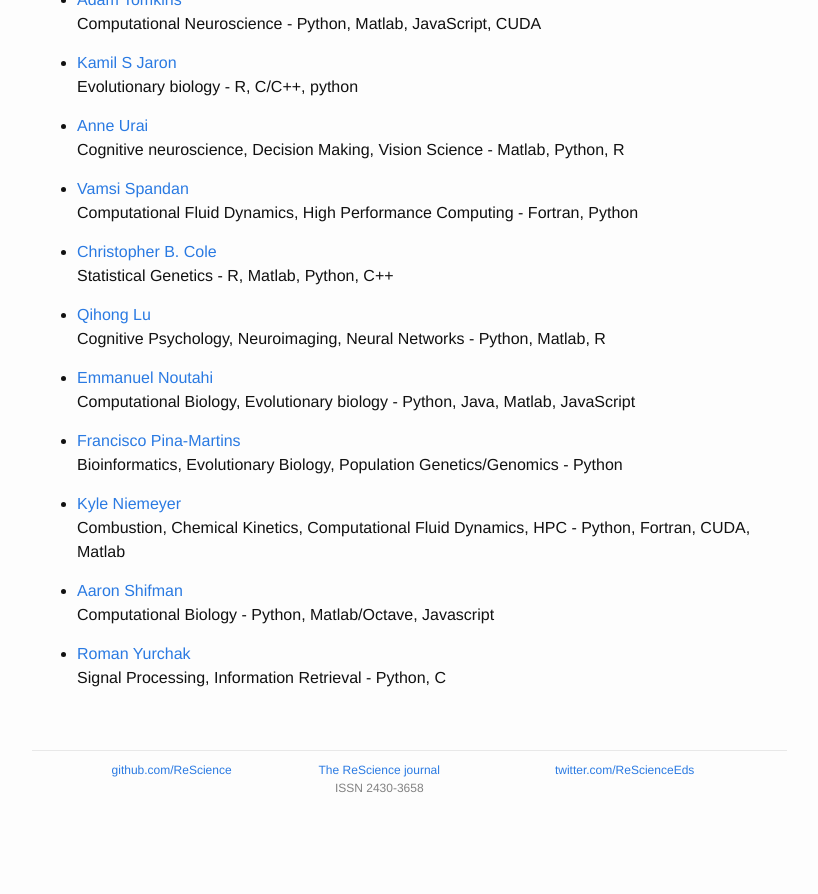
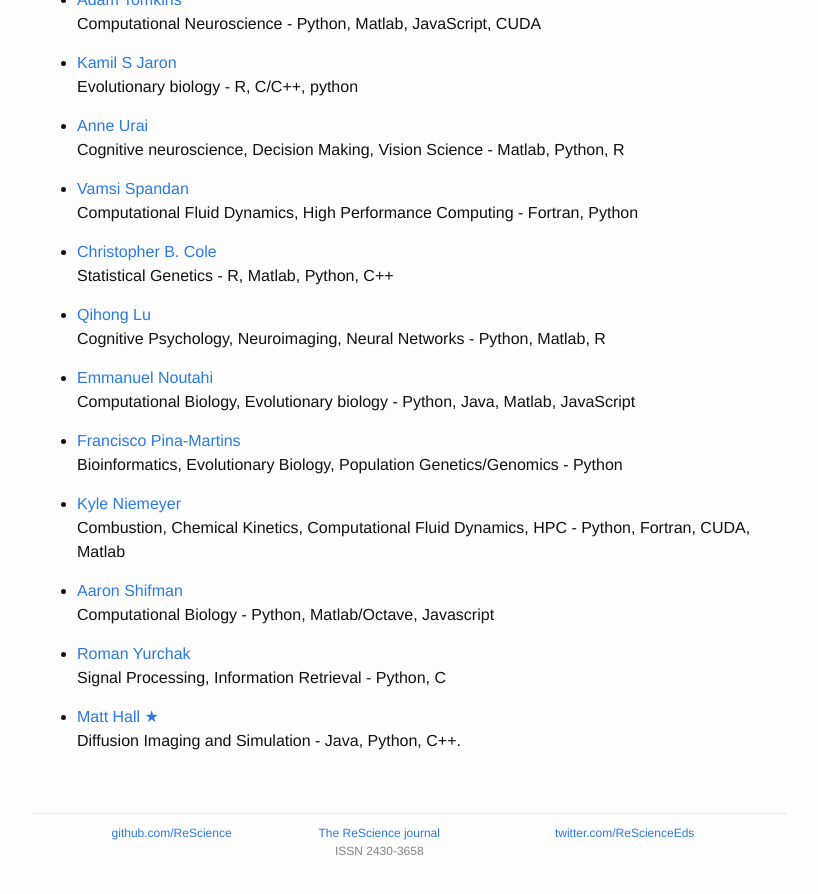
Before and after one commit to ReScience/rescience.github.io, a Jekyll site: the page built from 04-board.md, in a window 1280 px wide and 900 px high, scrolled down 4086 px. Shown: the top 894 px of the window, without its empty margins (223-1041 px from the left). Built offline with Jekyll 4.4.1, drawn with Linux system fonts in a browser that asks for light colours; our own code applies the rules of GitHub Pages for plain Markdown files; before the commit the page ends 4923 px from its top, so only the background shows below that.

Commit message:
pdated board

```diff
--- a/04-board.md
+++ b/04-board.md
@@ -239,3 +239,7 @@ accepts submissions in other open source languages.
 
 * [Roman Yurchak](https://github.com/rth)
   Signal Processing, Information Retrieval - Python, C
+
+* [Matt Hall](https://github.com/soolijoo)
+  [★](https://github.com/ReScience/ReScience-submission/pull/25)
+  Diffusion Imaging and Simulation - Java, Python, C++.
```
